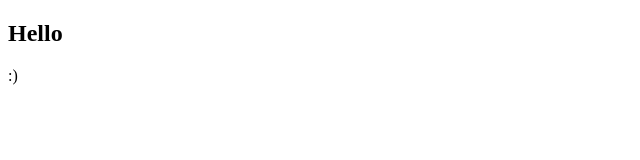
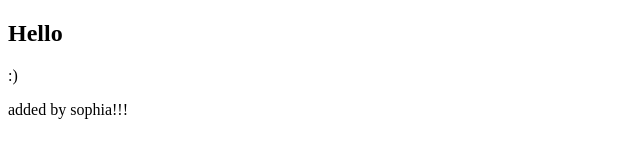
Before and after one commit to jamesbmadden/socialjusticewebsite, a website: page dist/index.html in a window 1280 px wide. Shown: the whole page, without its empty margins (0-640 px from the left). Drawn offline with Linux system fonts and the light colour scheme.

Commit message:
sophia commit

```diff
--- a/dist/index.html
+++ b/dist/index.html
@@ -6,5 +6,6 @@
   <body>
     <h2>Hello</h2>
     <p>:)</p>
+    <p>added by sophia!!!</p>
   </body>
 </html>
```
